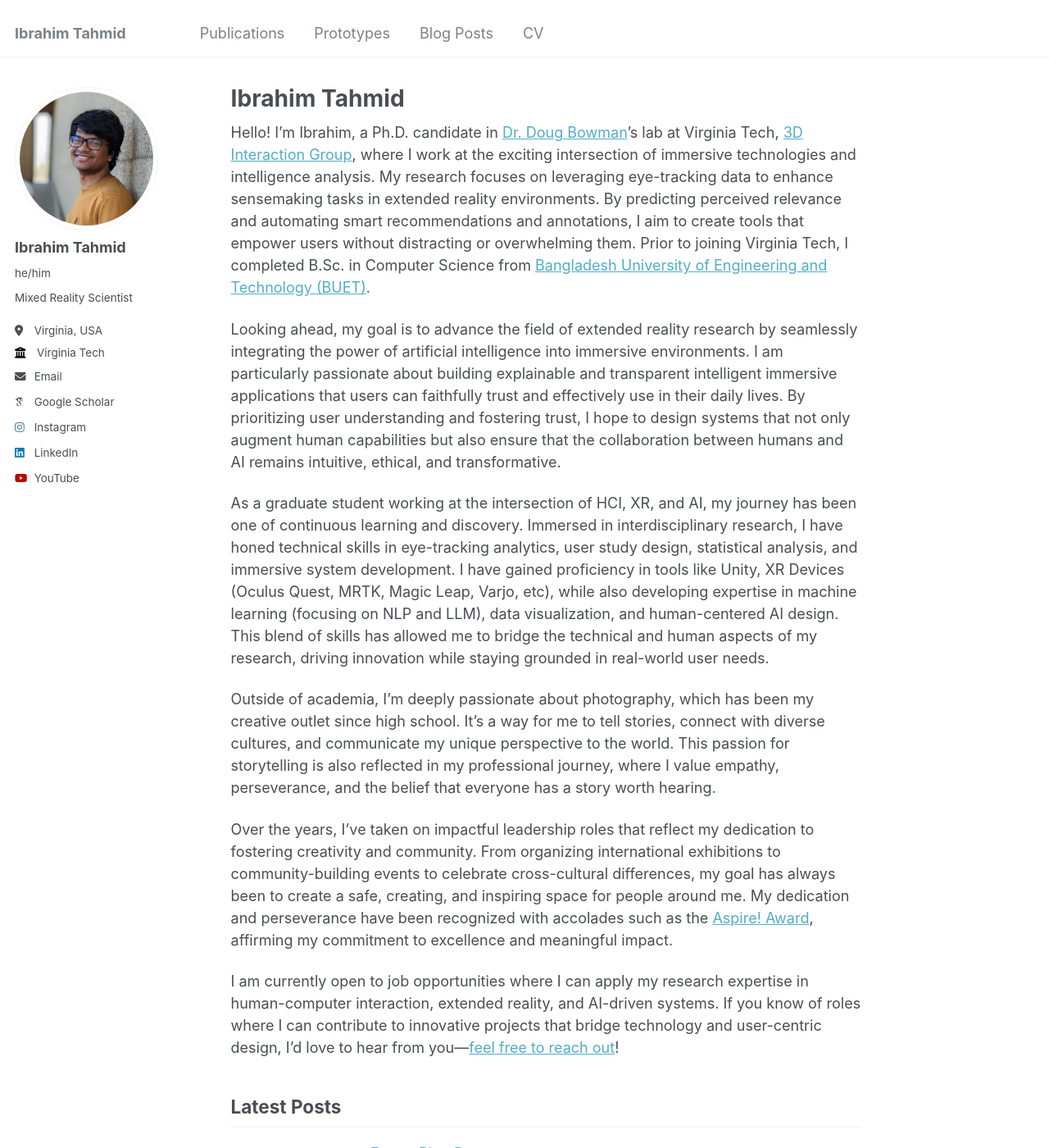
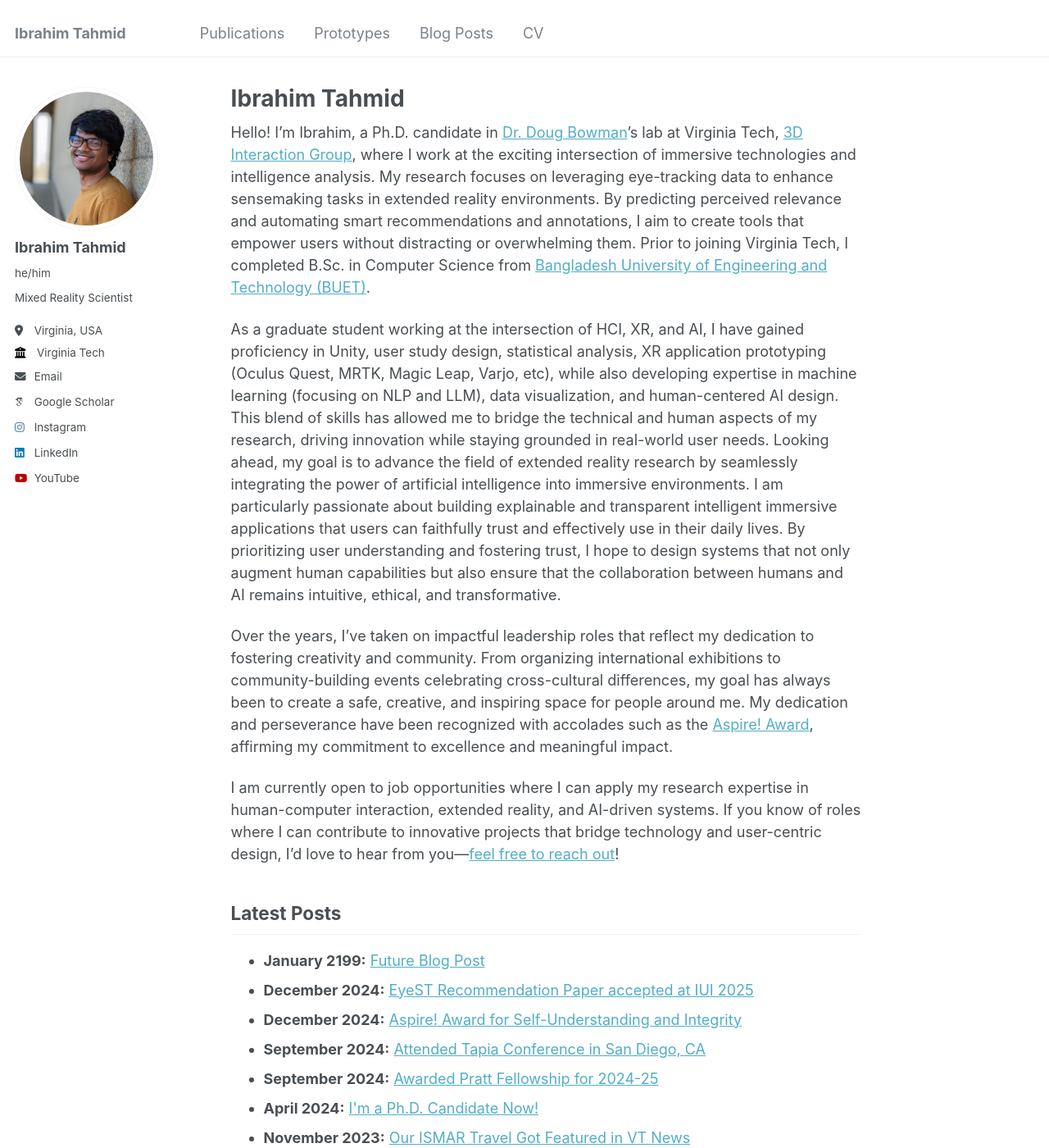
Before and after one commit to iatahmid/iatahmid.github.io, a Jekyll site: the page built from _pages/about.md, in a window 1280 px wide and 1400 px high. Shown: the whole window at 82% size. Built offline with Jekyll 4.4.1, drawn with Linux system fonts in a browser that asks for light colours; some web fonts are replaced.

Commit message:
Update about.md

```diff
--- a/_pages/about.md
+++ b/_pages/about.md
@@ -9,13 +9,9 @@ redirect_from:
 
 Hello! I'm Ibrahim, a Ph.D. candidate in [Dr. Doug Bowman](https://wordpress.cs.vt.edu/3digroup/author/dbowman/)’s lab at Virginia Tech, [3D Interaction Group](https://wordpress.cs.vt.edu/3digroup/), where I work at the exciting intersection of immersive technologies and intelligence analysis. My research focuses on leveraging eye-tracking data to enhance sensemaking tasks in extended reality environments. By predicting perceived relevance and automating smart recommendations and annotations, I aim to create tools that empower users without distracting or overwhelming them. Prior to joining Virginia Tech, I completed B.Sc. in Computer Science from [Bangladesh University of Engineering and Technology (BUET)](https://cse.buet.ac.bd/).
 
-Looking ahead, my goal is to advance the field of extended reality research by seamlessly integrating the power of artificial intelligence into immersive environments. I am particularly passionate about building explainable and transparent intelligent immersive applications that users can faithfully trust and effectively use in their daily lives. By prioritizing user understanding and fostering trust, I hope to design systems that not only augment human capabilities but also ensure that the collaboration between humans and AI remains intuitive, ethical, and transformative.
+As a graduate student working at the intersection of HCI, XR, and AI, I have gained proficiency in Unity, user study design, statistical analysis, XR application prototyping (Oculus Quest, MRTK, Magic Leap, Varjo, etc), while also developing expertise in machine learning (focusing on NLP and LLM), data visualization, and human-centered AI design. This blend of skills has allowed me to bridge the technical and human aspects of my research, driving innovation while staying grounded in real-world user needs. Looking ahead, my goal is to advance the field of extended reality research by seamlessly integrating the power of artificial intelligence into immersive environments. I am particularly passionate about building explainable and transparent intelligent immersive applications that users can faithfully trust and effectively use in their daily lives. By prioritizing user understanding and fostering trust, I hope to design systems that not only augment human capabilities but also ensure that the collaboration between humans and AI remains intuitive, ethical, and transformative.
 
-As a graduate student working at the intersection of HCI, XR, and AI, my journey has been one of continuous learning and discovery. Immersed in interdisciplinary research, I have honed technical skills in eye-tracking analytics, user study design, statistical analysis, and immersive system development. I have gained proficiency in tools like Unity, XR Devices (Oculus Quest, MRTK, Magic Leap, Varjo, etc), while also developing expertise in machine learning (focusing on NLP and LLM), data visualization, and human-centered AI design. This blend of skills has allowed me to bridge the technical and human aspects of my research, driving innovation while staying grounded in real-world user needs.
-
-Outside of academia, I’m deeply passionate about photography, which has been my creative outlet since high school. It’s a way for me to tell stories, connect with diverse cultures, and communicate my unique perspective to the world. This passion for storytelling is also reflected in my professional journey, where I value empathy, perseverance, and the belief that everyone has a story worth hearing.
-
-Over the years, I've taken on impactful leadership roles that reflect my dedication to fostering creativity and community. From organizing international exhibitions to community-building events to celebrate cross-cultural differences, my goal has always been to create a safe, creating, and inspiring space for people around me. My dedication and perseverance have been recognized with accolades such as the [Aspire! Award](https://experience.vt.edu/2017/Ibrahim_Tahmid.html), affirming my commitment to excellence and meaningful impact.
+Over the years, I've taken on impactful leadership roles that reflect my dedication to fostering creativity and community. From organizing international exhibitions to community-building events celebrating cross-cultural differences, my goal has always been to create a safe, creative, and inspiring space for people around me. My dedication and perseverance have been recognized with accolades such as the [Aspire! Award](https://experience.vt.edu/2017/Ibrahim_Tahmid.html), affirming my commitment to excellence and meaningful impact.
 
 I am currently open to job opportunities where I can apply my research expertise in human-computer interaction, extended reality, and AI-driven systems. If you know of roles where I can contribute to innovative projects that bridge technology and user-centric design, I’d love to hear from you—[feel free to reach out](mailto:iatahmid@vt.edu)!
 
```
